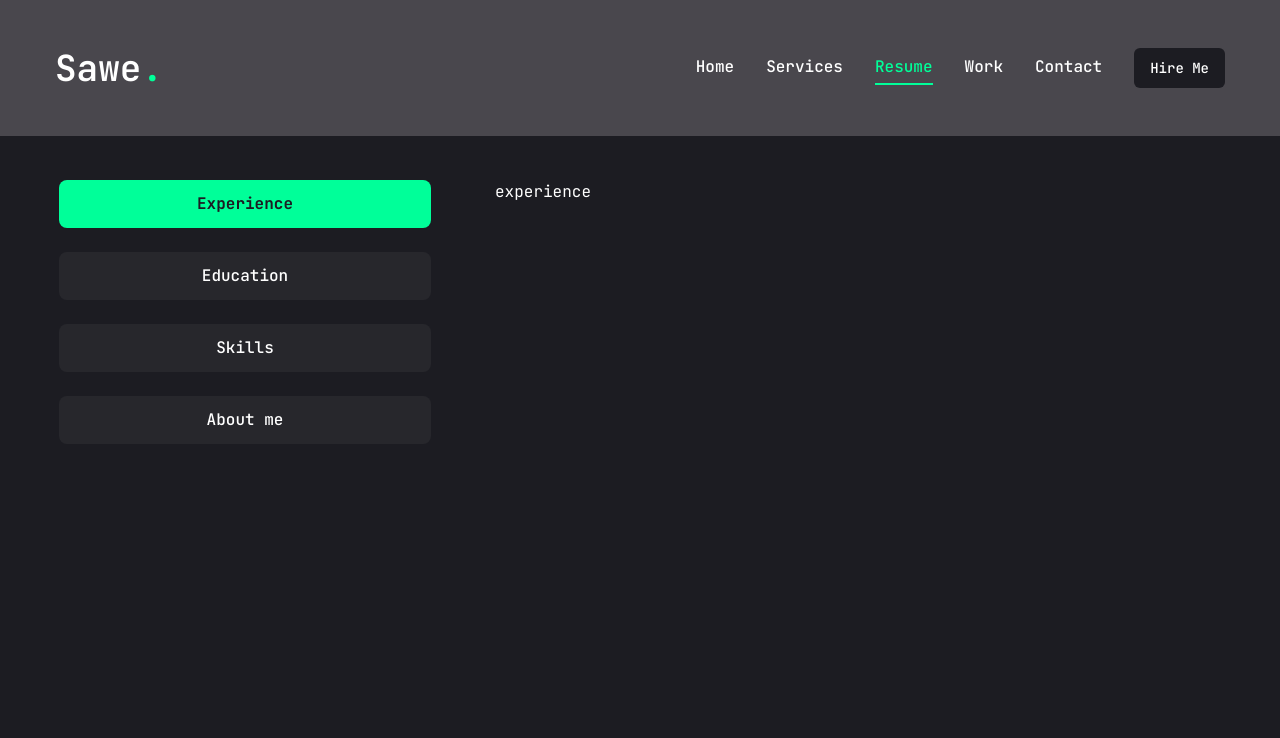
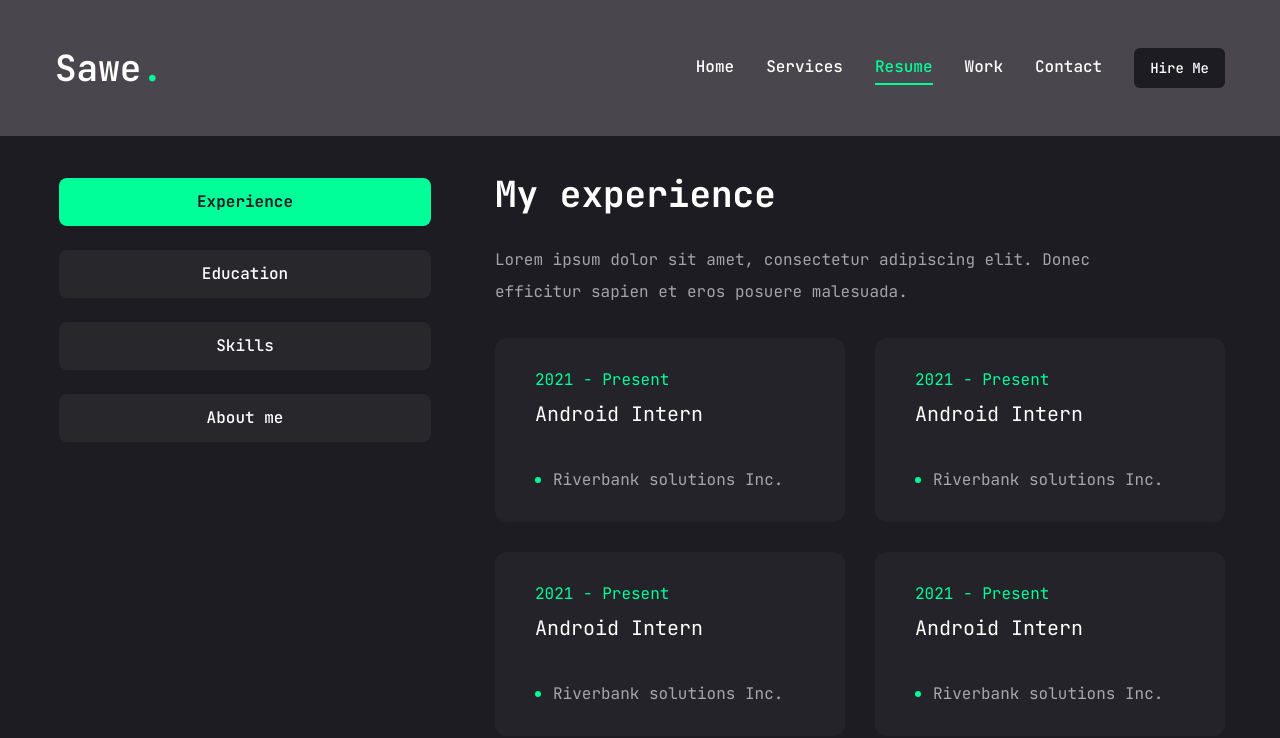
Before and after one commit to sawepeter/Onwonga-portifolio, a Next.js app: page /resume in a window 1280 px wide. Shown: the top 738 px of the page. Built offline with nearby package versions, Linux system fonts and the light colour scheme.

Commit message:
resume section

```diff
--- a/app/resume/page.jsx
+++ b/app/resume/page.jsx
@@ -171,7 +171,32 @@
           <div className="min-h-[70vh] w-full">
             {/* experience */}
             <TabsContent value="experience" className="w-full">
-              experience
+              <div className="flex flex-col gap-[30px] text-center xl:text-left">
+                <h3 className="text-4xl font-bold">{experience.title}</h3>
+                <p className="max-w-[600px] text-white/60 mx-auto xl:mx-0">
+                  {experience.description}
+                </p>
+                <ScrollArea className="h-[400px]">
+                  <ul className="grid grid-cols-1 lg:grid-cols-2 gap-[30px]">
+                    {experience.items.map((item, index) => {
+                      return (
+                        <li key={index} className="bg-[#232329] h-[184px] py-6 px-10 rounded-xl flex flex-col justify-center items-center lg:items-start gap-1"
+                        >
+                          <span className="text-accent">{item.duration}</span>
+                          <h3 className="text-xl max-w-[260px] min-h-[60px] text-center lg:text-left">
+                            {item.position}
+                          </h3>
+                          <div className="flex items-center gap-3">
+                            {/* dot */}
+                            <span className="w-[6px] h-[6px] rounded-full bg-accent"></span>
+                            <p className="text-white/60">{item.company}</p>
+                          </div>
+                        </li>
+                      );
+                    })}
+                  </ul>
+                </ScrollArea>
+              </div>
             </TabsContent>
              {/* education */}
              <TabsContent value="education" className="w-full">
```
